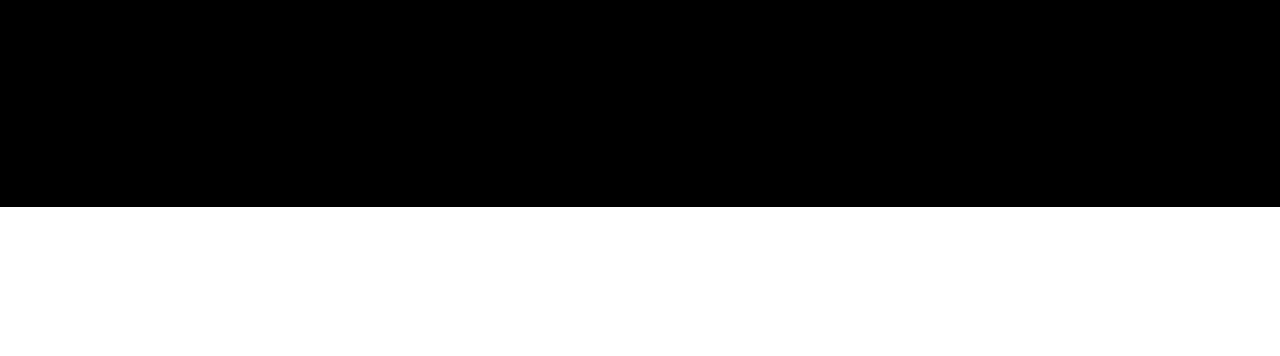
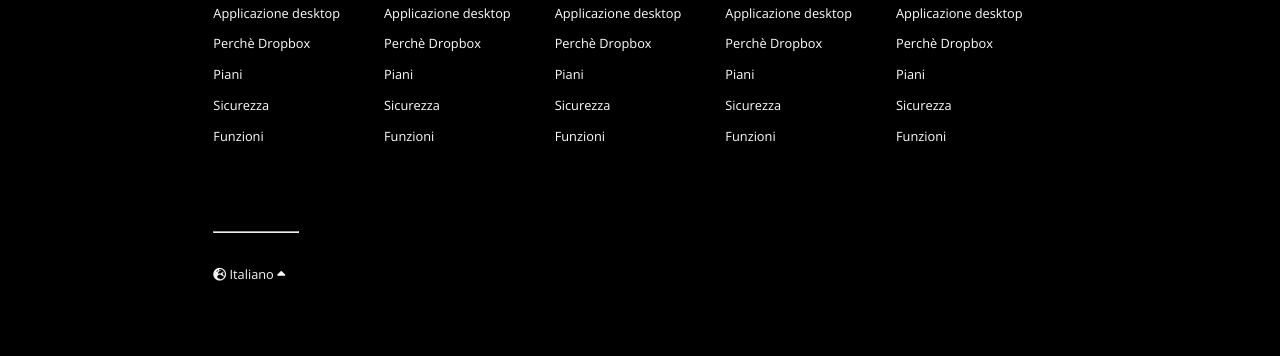
Before and after one commit to diego-cavenati/htmlcss-dropbox, a plain HTML site: page index.html in a window 1280 px wide. Shown: the part 5640-5996 px from the top of the page. Before the commit the page ends 5847 px from the top, so only its background shows below. Drawn offline with nearby package versions, Linux system fonts and the light colour scheme.

Commit message:
add footer

```diff
--- a/assets/css/style.css
+++ b/assets/css/style.css
@@ -484,9 +484,42 @@ align-self: flex-start;
 /* #region footer */
 footer {
     background-color: var(--dark);
+    padding-top: 5rem;
+    padding-bottom: 3rem;
+}
+
+footer a, footer h4 {
     color: var(--light);
-    padding-top: 10rem;
-    padding-bottom: 5rem;
+}
+
+footer h4 {
+    font-size: 1.2rem;
+    padding-bottom: 1rem;
+}
+
+footer a {
+    font-size: 0.8rem;
+    padding: 0.4rem 0;
+}
+
+footer .col-2 {
+    display: flex;
+    flex-direction: column;
+}
+
+footer .col-10 {
+    padding: 5rem 0 1.5rem 0;
+}
+
+footer hr {
+    width: 10%;
+}
+
+footer span {
+    margin-top: 2rem;
+    display: inline-block;
+    color: var(--dark_light);
+    font-size: 0.8rem;;
 }
 
 /* #endregion footer */
--- a/index.html
+++ b/index.html
@@ -403,7 +403,16 @@
                     <a href="">Sicurezza</a>
                     <a href="">Funzioni</a>
                 </div>
+                <div class="col-10">
+                    <hr>
+                    <span>
+                        <i class="fa-solid fa-earth-europe"></i>
+                        Italiano
+                        <i class="fa-solid fa-caret-up"></i>
+                    </span>
+                </div>
             </div>
+
         </div>
     </footer>
 
```
